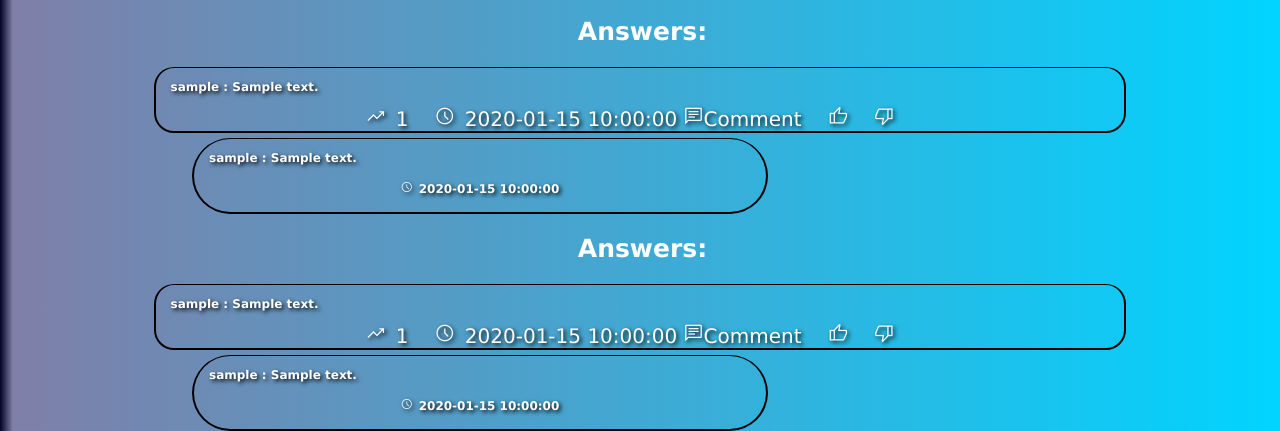
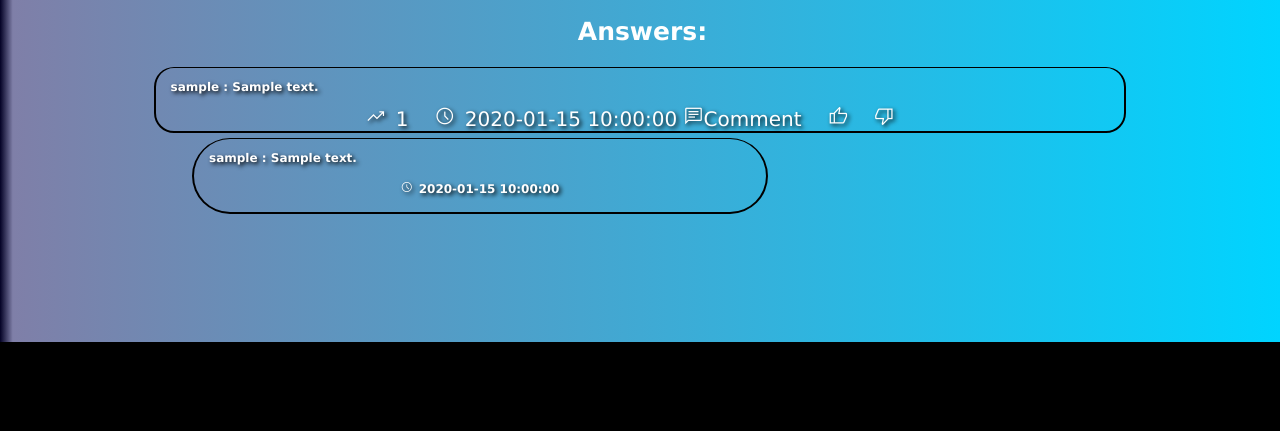
Before and after one commit to KZwolski/Ask-Mate, a Flask app: template templates/display_question.html in a window 1280 px wide. Shown: the part 458-889 px from the top of the page. After the commit the page ends 800 px from the top, so only its background shows below. Run offline with Flask 2, Linux system fonts and the light colour scheme; the template is opened without the code that fills it: most values are stand-ins (such as "Sample title", 1, 10 or a date in 2020); grey boxes marked "Sample" are stand-in pictures.

Commit message:
cosmetic change

```diff
--- a/templates/display_question.html
+++ b/templates/display_question.html
@@ -18,8 +18,6 @@
         <a href="/thumbdown/{{ question.id }}"><span class="material-symbols-outlined">thumb_down_off</span></a>&emsp;
     {% endif %}
 </div>
-
-
 <h2 style="text-align: center;">Answers:</h2>
 {% for answer in answers %}
 <div style="margin-left: 12%;margin-right: 12%;" class="question_details">
@@ -39,8 +37,6 @@
         <a href="/thumbdown/{{ question.id }}"><span  style ="font-size: 20px;" class="material-symbols-outlined">thumb_down_off</span></a>&emsp;
     {% endif %}
 </div>
-
-
 {% for comment in comments %}
 {% if comment.answer_id == answer.id %}
 <div style="margin-left: 15%;margin-right: 40%;border-radius: 40px;" class="question_details">
@@ -50,28 +46,5 @@
 {% endif %}
 {% endfor %}
 {% endfor %}
-            <h2 style="text-align: center;">Answers:</h2>
-            {% for answer in answers %}
-            <div style="margin-left: 12%;margin-right: 12%;" class="question_details">
-            <h3>{{answer.username}} : {{answer.message}}</h3>
-                <span style ="font-size: 20px;" class="material-symbols-outlined">trending_up</span>&ensp;{{ answer.vote_number}}&emsp;
-                <span style ="font-size: 20px;" class="material-symbols-outlined">schedule</span>&ensp;{{ answer.submission_time}}
-            <a href=" {{ url_for('add_comment', question_id=question.id, answer_id=answer) }}"><span style ="font-size: 20px;" class="material-symbols-outlined">chat</span>Comment</a>&emsp;
-            {% if session['id']==question.user_id %}
-                <a href="/question/{{ question.id }}/edit"><span  style ="font-size: 20px;" class="material-symbols-outlined">edit</span>Edit</a>
-            {% else %}
-                <a href="/thumbup/{{ question.id }}"><span style ="font-size: 20px;" class="material-symbols-outlined">thumb_up_off</span></a>&emsp;
-                <a href="/thumbdown/{{ question.id }}"><span  style ="font-size: 20px;" class="material-symbols-outlined">thumb_down_off</span></a>&emsp;
-            {% endif %}
-            </div>
-            {% for comment in comments %}
-                {% if comment.answer_id == answer.id %}
-                    <div style="margin-left: 15%;margin-right: 40%;border-radius: 40px;" class="question_details">
-                    <h3>{{comment.username}} : {{comment.message}}</h3>
-                        <h4><span style ="font-size: 12px;"class="material-symbols-outlined">schedule</span>&ensp;{{comment.submission_time}}</h4>
-                    </div>
-                {% endif %}
-            {% endfor %}
-            {% endfor %}
 
 {%endblock%}
```
